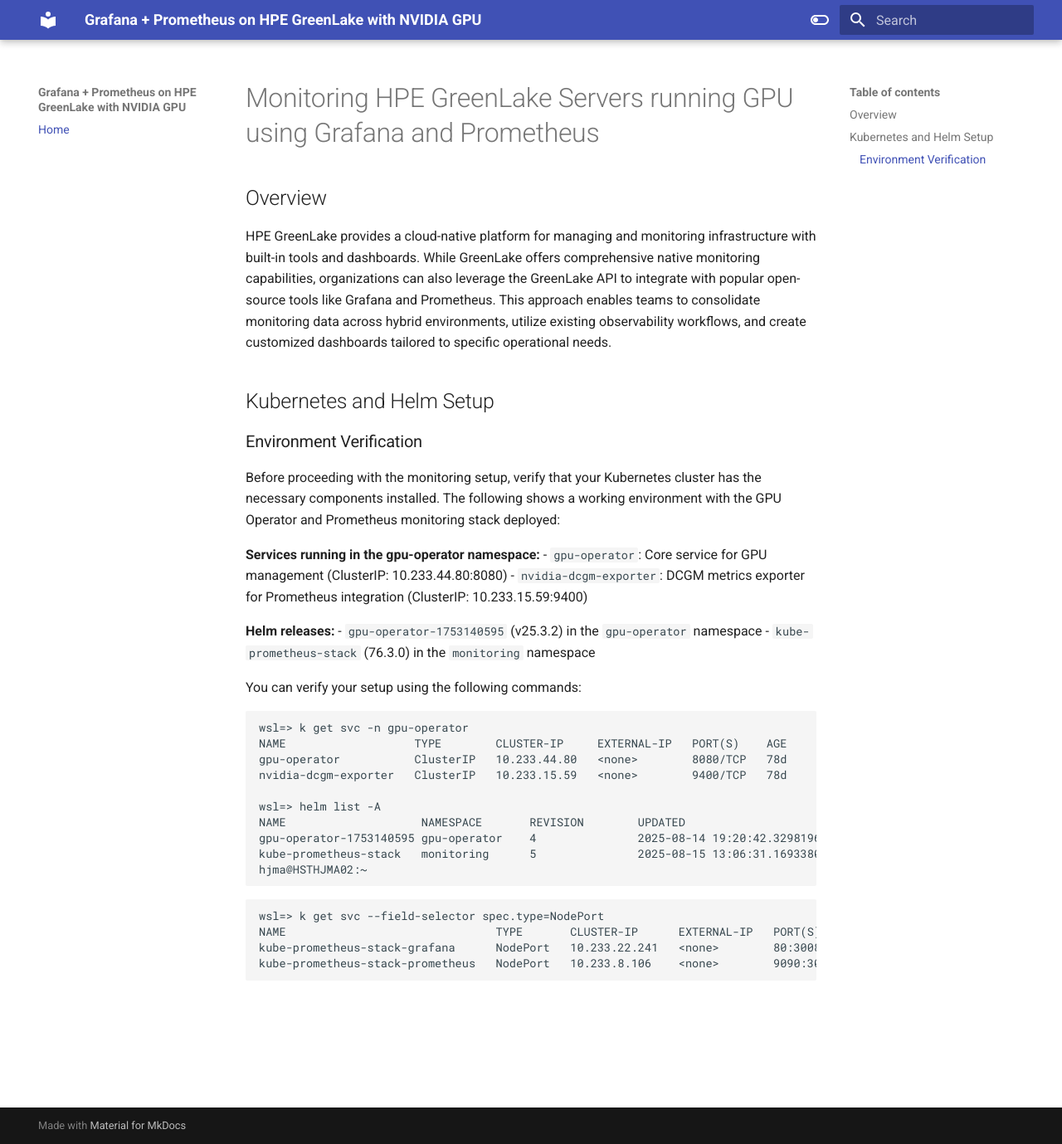
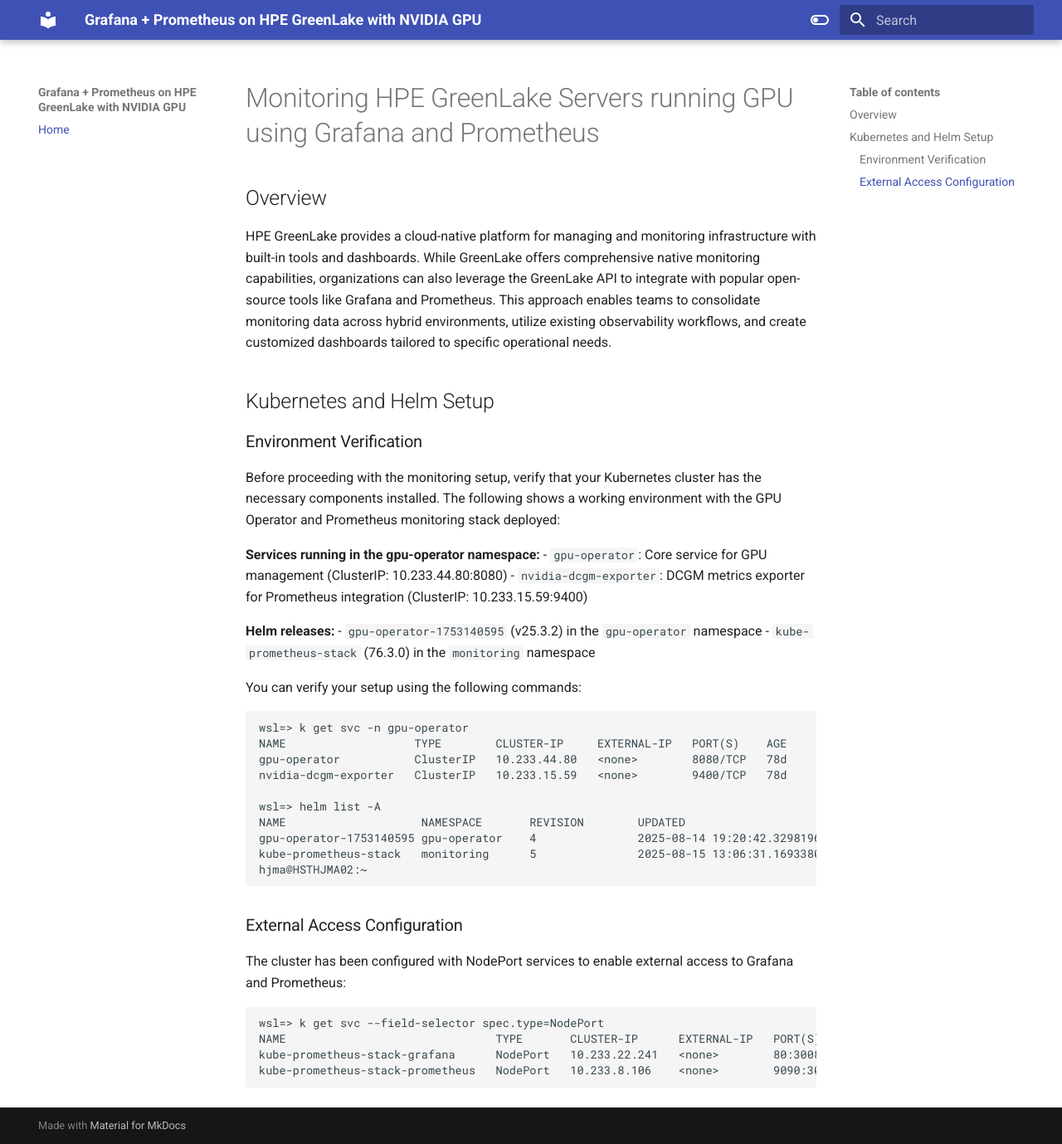
Before and after one commit to hjma29/grafana-prometheus-hpe-greenlake-com-nvidia, an MkDocs documentation site: the page built from docs/whitepaper.md, in a window 1280 px wide and 1379 px high. Shown: the whole window at 83% size. Built offline with MkDocs 1.6.1 and Material for MkDocs 9.7.7, drawn with Linux system fonts in a browser that asks for light colours.

Commit message:
[skip ci] 251009-13:17 on mini4

````diff
--- a/docs/whitepaper.md
+++ b/docs/whitepaper.md
@@ -33,8 +33,8 @@ kube-prometheus-stack   monitoring      5               2025-08-15 13:06:31.1693
 hjma@HSTHJMA02:~
 ```
 
-
-
+### External Access Configuration
+The cluster has been configured with NodePort services to enable external access to Grafana and Prometheus:
 ```
 wsl=> k get svc --field-selector spec.type=NodePort
 NAME                               TYPE       CLUSTER-IP      EXTERNAL-IP   PORT(S)                         AGE
````
